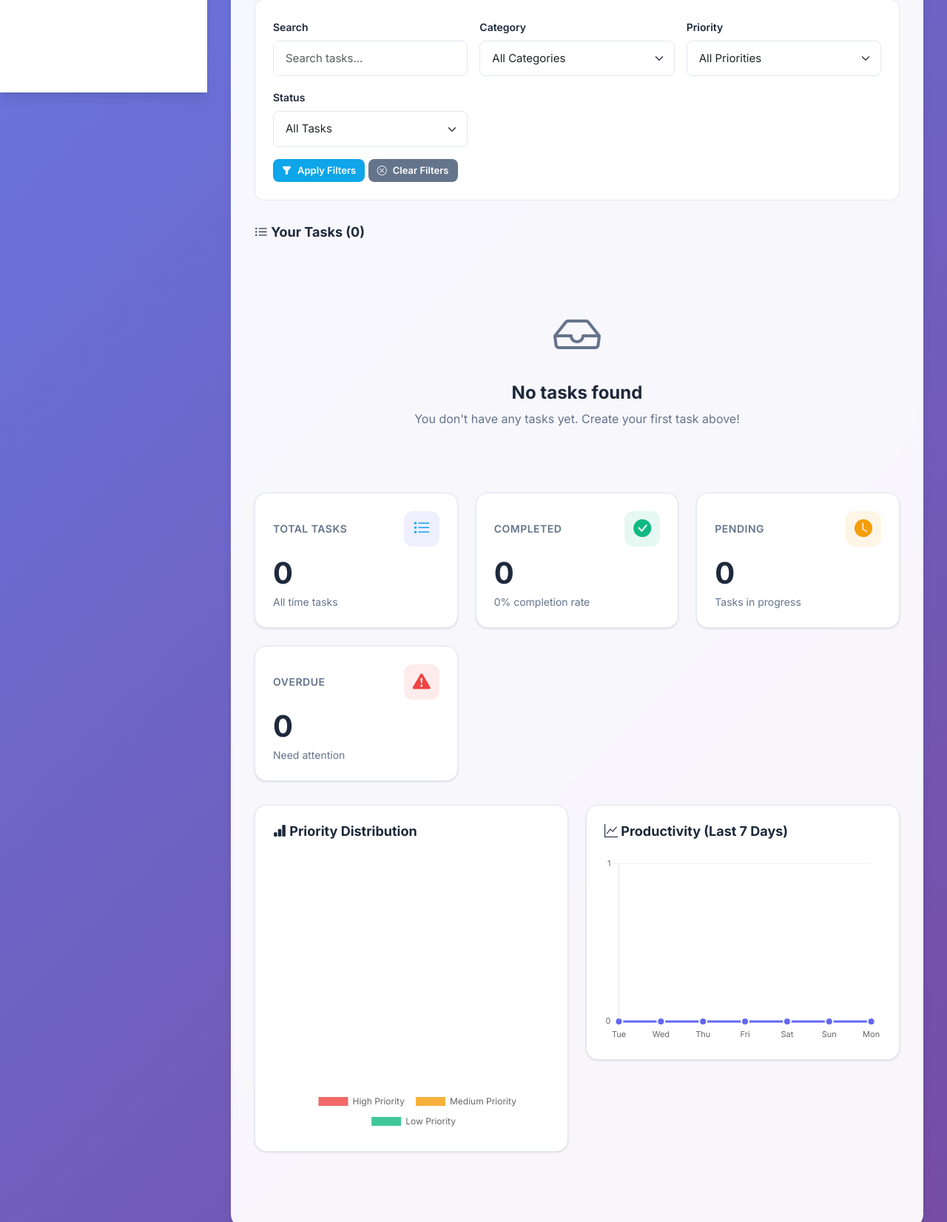
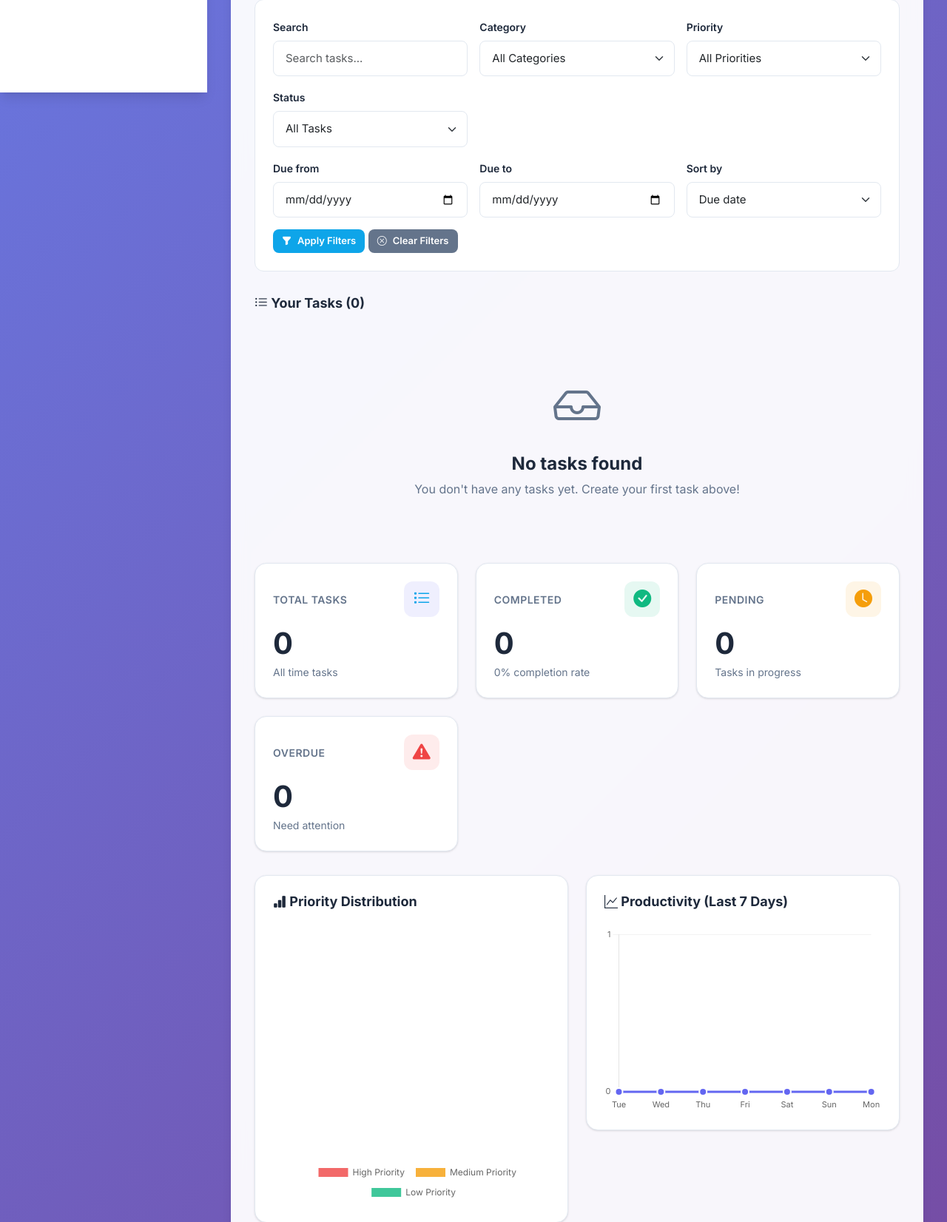
Before and after one commit to NV23094-mohammed-fardan1/CC302-task1-, a Flask app: page / in a window 1280 px wide. Shown: the part 675-2327 px from the top of the page at 74% size. Run offline with Flask 3, Linux system fonts and the light colour scheme; some libraries are stand-ins or nearby versions.

Commit message:
feature/filters-sorting: add text search, due date range filters, sort options, and task search API

```diff
--- a/app.py
+++ b/app.py
@@ -1,7 +1,7 @@
 from flask import Flask, render_template, request, redirect, url_for, jsonify
 from flask_sqlalchemy import SQLAlchemy
 from datetime import datetime, date, timedelta
-from sqlalchemy import func
+from sqlalchemy import case, func, or_
 
 app = Flask(__name__)
 
@@ -27,6 +27,18 @@ class Todo(db.Model):
 
 with app.app_context():
     db.create_all()
+
+
+@app.context_processor
+def inject_current_filters():
+    return {
+        'current_filters': {
+            'category': 'all',
+            'priority': 'all',
+            'status': 'all',
+            'q': ''
+        }
+    }
 
 
 # ------------------ HELPER FUNCTIONS ------------------
@@ -60,13 +72,13 @@ def get_task_stats():
     category_stats = db.session.query(
         Todo.category,
         func.count(Todo.id)
-    ).filter(Todo.completed is False).group_by(Todo.category).all()
+    ).filter(Todo.completed.is_(False)).group_by(Todo.category).all()
 
     completion_rate = int((completed / total) * 100) if total > 0 else 0
 
     week_ago = datetime.utcnow() - timedelta(days=7)
     recent_completions = Todo.query.filter(
-        Todo.completed is True,
+        Todo.completed.is_(True),
         Todo.completed_at >= week_ago
     ).count()
 
@@ -114,7 +126,10 @@ def index():
     filter_category = request.args.get('category', 'all')
     filter_priority = request.args.get('priority', 'all')
     filter_status = request.args.get('status', 'all')
-    search_query = request.args.get('search', '')
+    search_query = request.args.get('q', '')
+    due_from = request.args.get('due_from', '')
+    due_to = request.args.get('due_to', '')
+    sort_by = request.args.get('sort_by', 'due_date')
 
     query = Todo.query
 
@@ -125,21 +140,48 @@ def index():
         query = query.filter_by(priority=filter_priority)
 
     if filter_status == 'completed':
-        query = query.filter_by(completed=True)
+        query = query.filter(Todo.completed.is_(True))
     elif filter_status == 'pending':
-        query = query.filter_by(completed=False)
+        query = query.filter(Todo.completed.is_(False))
     elif filter_status == 'overdue':
         query = query.filter(
-            Todo.completed is False,
+            Todo.completed.is_(False),
             Todo.due_date < date.today()
         )
 
+    if due_from:
+        try:
+            due_from_date = datetime.strptime(due_from, '%Y-%m-%d').date()
+            query = query.filter(Todo.due_date >= due_from_date)
+        except ValueError:
+            pass
+
+    if due_to:
+        try:
+            due_to_date = datetime.strptime(due_to, '%Y-%m-%d').date()
+            query = query.filter(Todo.due_date <= due_to_date)
+        except ValueError:
+            pass
+
     if search_query:
-        query = query.filter(Todo.task.contains(search_query))
+        query = query.filter(
+            or_(
+                Todo.task.contains(search_query),
+                Todo.description.contains(search_query)
+            )
+        )
 
     priority_order = {'High': 1, 'Medium': 2, 'Low': 3}
-    todos = query.order_by(Todo.completed, Todo.due_date).all()
-    todos.sort(key=lambda x: (x.completed, priority_order.get(x.priority, 4), x.due_date or date.max))
+    todos = query.all()
+
+    if sort_by == 'created_at':
+        todos.sort(key=lambda x: x.created_at or datetime.min, reverse=True)
+    elif sort_by == 'priority':
+        todos.sort(key=lambda x: (priority_order.get(x.priority, 4), x.due_date or date.max))
+    elif sort_by == 'alphabetical':
+        todos.sort(key=lambda x: x.task.lower())
+    else:
+        todos.sort(key=lambda x: (x.due_date is None, x.due_date or date.max, priority_order.get(x.priority, 4)))
 
     stats = get_task_stats()
     productivity = get_productivity_data()
@@ -157,7 +199,10 @@ def index():
             'category': filter_category,
             'priority': filter_priority,
             'status': filter_status,
-            'search': search_query
+            'q': search_query,
+            'due_from': due_from,
+            'due_to': due_to,
+            'sort_by': sort_by
         },
         datetime=datetime
     )
@@ -223,7 +268,74 @@ def edit(id):
         db.session.commit()
         return redirect(url_for('index'))
 
-    return render_template("edit.html", task=task, stats=get_task_stats())
+    return render_template("edit.html", task=task, stats=get_task_stats(), current_filters={'category': 'all', 'priority': 'all', 'status': 'all', 'q': ''})
+
+
+@app.route("/api/tasks")
+def api_tasks():
+    search_query = request.args.get('q', '')
+    filter_category = request.args.get('category', 'all')
+    filter_priority = request.args.get('priority', 'all')
+    filter_status = request.args.get('status', 'all')
+    sort_by = request.args.get('sort_by', 'due_date')
+    page = int(request.args.get('page', 1))
+    page_size = min(int(request.args.get('page_size', 10)), 50)
+
+    query = Todo.query
+    if filter_category != 'all':
+        query = query.filter_by(category=filter_category)
+    if filter_priority != 'all':
+        query = query.filter_by(priority=filter_priority)
+    if filter_status == 'completed':
+        query = query.filter(Todo.completed.is_(True))
+    elif filter_status == 'pending':
+        query = query.filter(Todo.completed.is_(False))
+    elif filter_status == 'overdue':
+        query = query.filter(Todo.completed.is_(False), Todo.due_date < date.today())
+
+    if search_query:
+        query = query.filter(or_(Todo.task.contains(search_query), Todo.description.contains(search_query)))
+
+    total = query.count()
+
+    if sort_by == 'created_at':
+        query = query.order_by(Todo.created_at.desc())
+    elif sort_by == 'priority':
+        query = query.order_by(
+            case(
+                (Todo.priority == 'High', 1),
+                (Todo.priority == 'Medium', 2),
+                (Todo.priority == 'Low', 3),
+                else_=4
+            ),
+            Todo.due_date
+        )
+    elif sort_by == 'alphabetical':
+        query = query.order_by(Todo.task)
+    else:
+        query = query.order_by(Todo.due_date, Todo.created_at)
+
+    tasks = query.offset((page - 1) * page_size).limit(page_size).all()
+    return jsonify({
+        'total': total,
+        'page': page,
+        'page_size': page_size,
+        'tasks': [
+            {
+                'id': task.id,
+                'task': task.task,
+                'description': task.description,
+                'completed': task.completed,
+                'category': task.category,
+                'priority': task.priority,
+                'due_date': task.due_date.isoformat() if task.due_date else None,
+                'created_at': task.created_at.isoformat() if task.created_at else None,
+                'completed_at': task.completed_at.isoformat() if task.completed_at else None,
+                'tags': task.tags
+            }
+            for task in tasks
+        ]
+    })
 
 
 @app.route("/api/stats")
--- a/templates/index.html
+++ b/templates/index.html
@@ -88,7 +88,7 @@
         <div class="filters-row">
             <div>
                 <label class="form-label">Search</label>
-                <input type="text" name="search" class="form-control" placeholder="Search tasks..." value="{{ current_filters.search }}">
+                <input type="text" name="q" class="form-control" placeholder="Search tasks..." value="{{ current_filters.q }}">
             </div>
 
             <div>
@@ -118,6 +118,28 @@
                     <option value="pending" {{ 'selected' if current_filters.status == 'pending' }}>Pending</option>
                     <option value="completed" {{ 'selected' if current_filters.status == 'completed' }}>Completed</option>
                     <option value="overdue" {{ 'selected' if current_filters.status == 'overdue' }}>Overdue</option>
+                </select>
+            </div>
+        </div>
+
+        <div class="filters-row mt-3">
+            <div>
+                <label class="form-label">Due from</label>
+                <input type="date" name="due_from" class="form-control" value="{{ current_filters.due_from or '' }}">
+            </div>
+
+            <div>
+                <label class="form-label">Due to</label>
+                <input type="date" name="due_to" class="form-control" value="{{ current_filters.due_to or '' }}">
+            </div>
+
+            <div>
+                <label class="form-label">Sort by</label>
+                <select name="sort_by" class="form-select">
+                    <option value="due_date" {{ 'selected' if current_filters.sort_by == 'due_date' }}>Due date</option>
+                    <option value="created_at" {{ 'selected' if current_filters.sort_by == 'created_at' }}>Created date</option>
+                    <option value="priority" {{ 'selected' if current_filters.sort_by == 'priority' }}>Priority</option>
+                    <option value="alphabetical" {{ 'selected' if current_filters.sort_by == 'alphabetical' }}>Alphabetical</option>
                 </select>
             </div>
         </div>
```
